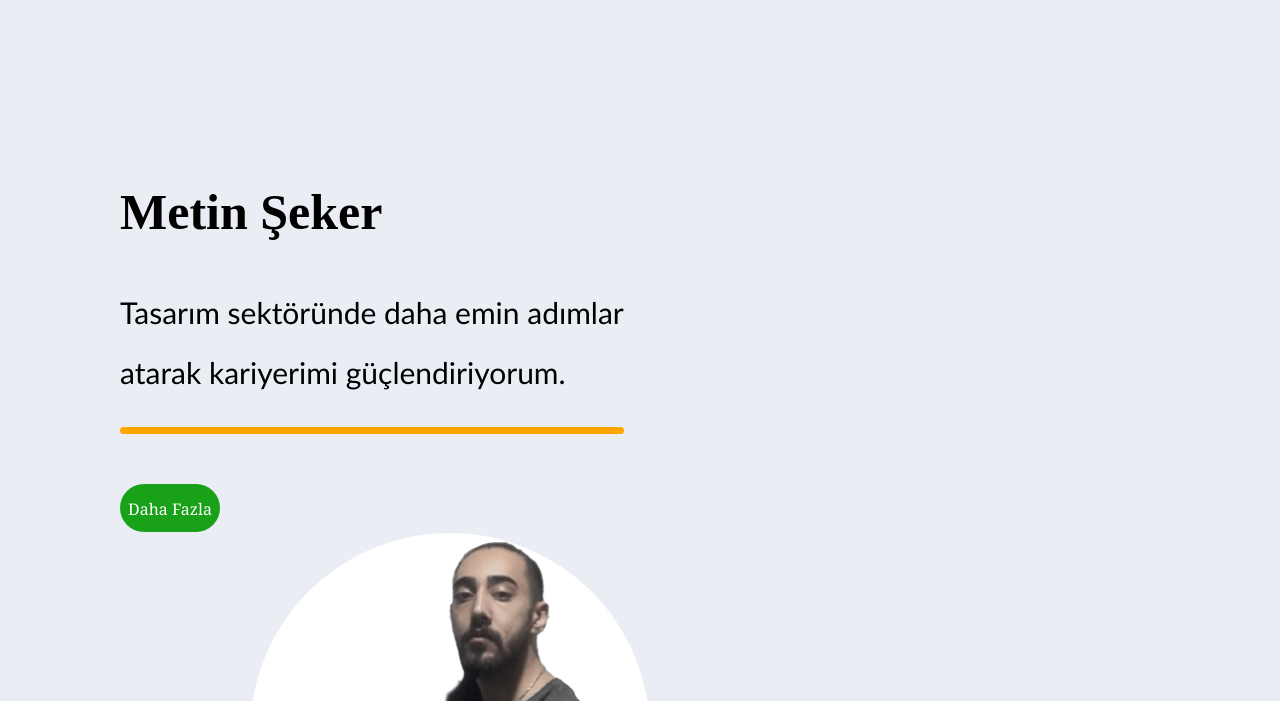
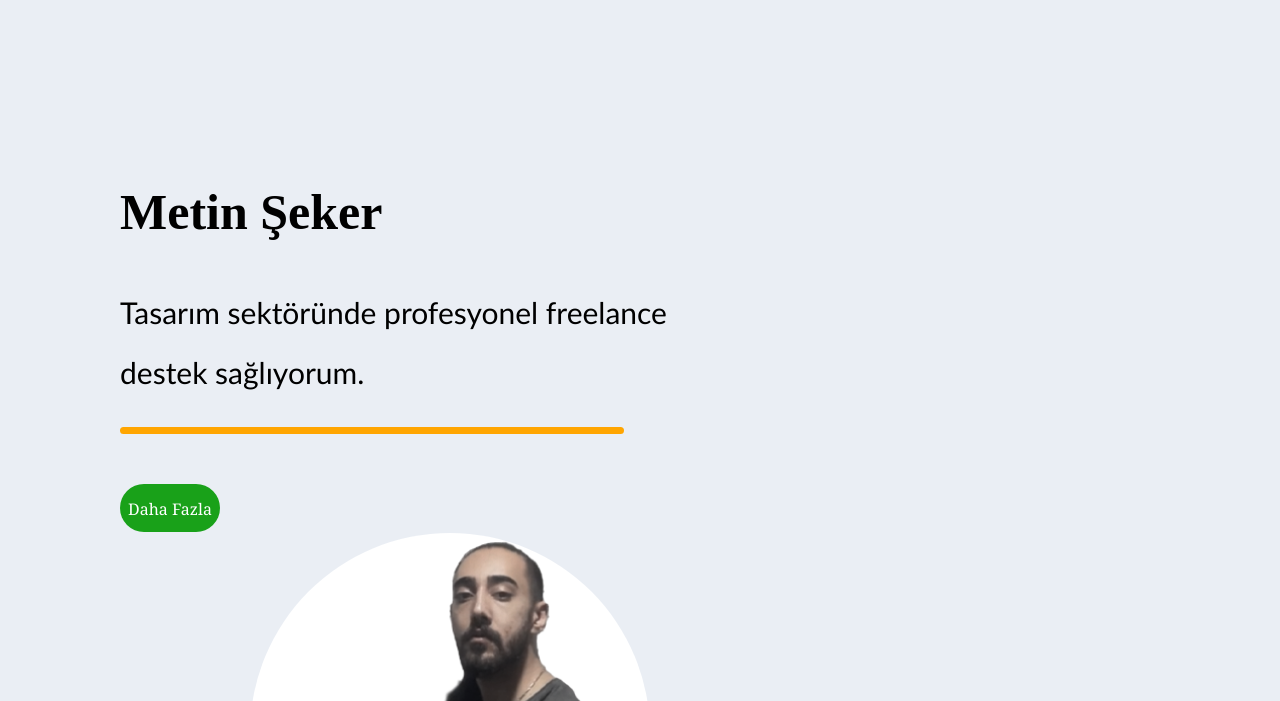
Before and after one commit to ArtBy2M/mahmutmetinseker, a plain HTML site: page index.html in a window 1280 px wide. Shown: the part 99-800 px from the top of the page. Drawn offline with Linux system fonts and the light colour scheme.

Commit message:
Add files via upload

```diff
--- a/index.html
+++ b/index.html
@@ -56,7 +56,7 @@
         <div class="container-aciklama">
             <div class="explnt">
                 <h1> Metin Şeker</h1>
-                <h2>Tasarım sektöründe daha emin adımlar <br>atarak kariyerimi güçlendiriyorum.</h2>
+                <h2>Tasarım sektöründe profesyonel freelance <br>destek sağlıyorum.</h2>
 
                 <!--Ara Çizgi-->
                 <div
```
